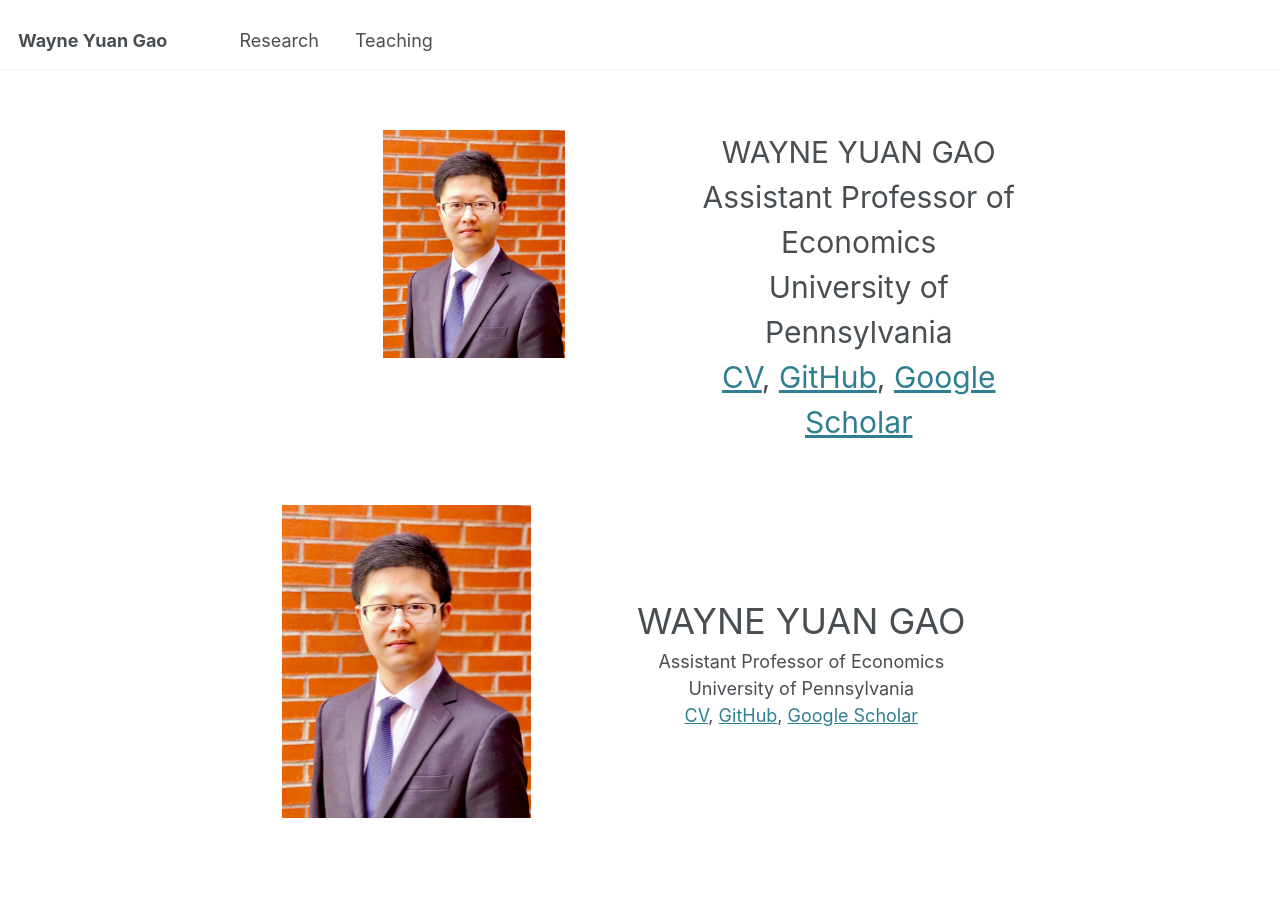
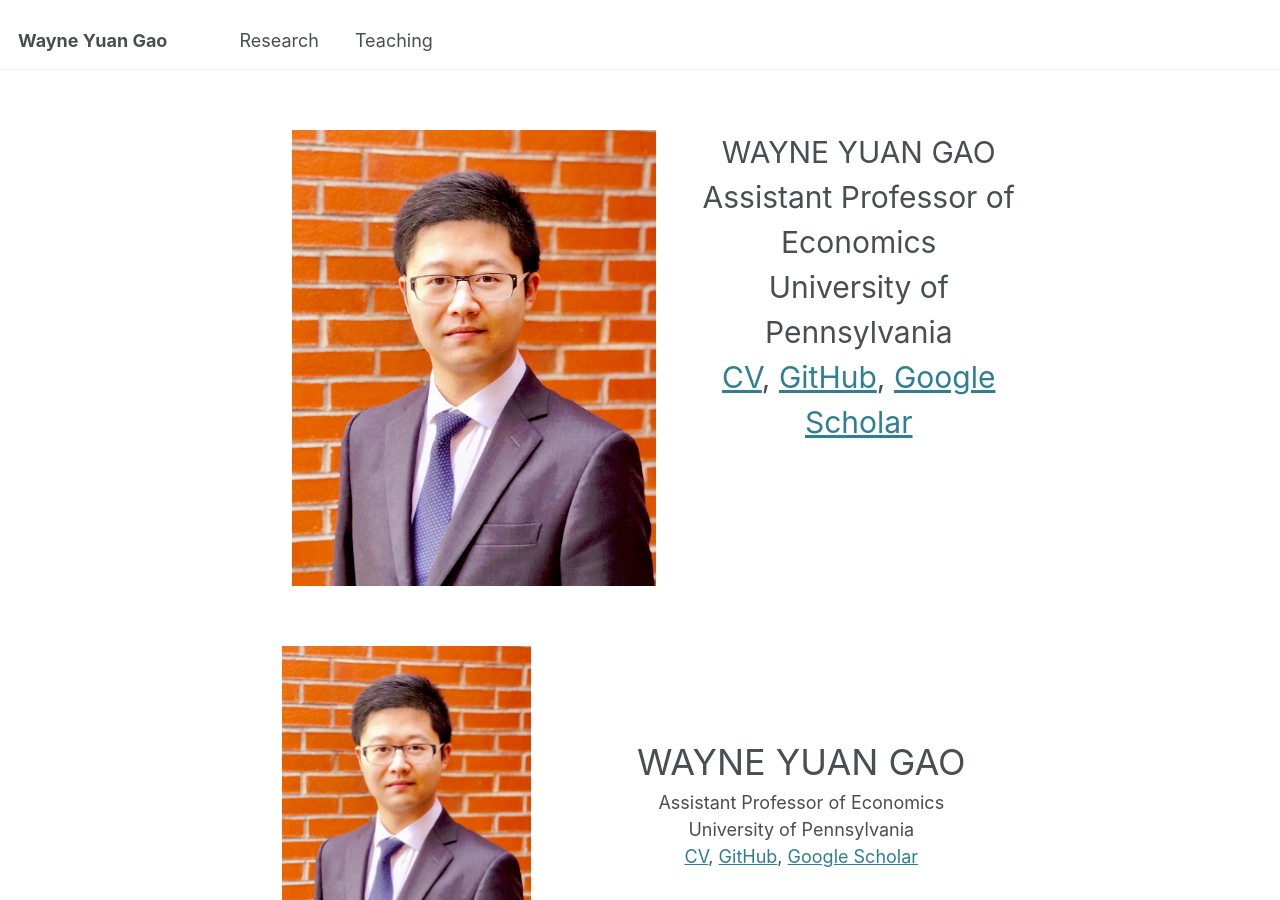
Before and after one commit to wayne-y-gao/wayne-y-gao.github.io, a Jekyll site: the page built from _pages/about.md, in a window 1280 px wide and 900 px high. Built offline with Jekyll 4.4.1, drawn with Linux system fonts in a browser that asks for light colours.

Commit message:
Update about.md

```diff
--- a/_pages/about.md
+++ b/_pages/about.md
@@ -9,7 +9,7 @@ redirect_from:
 
 <div class="flex-container">
   <div class="flex-item-left" style="text-align: center;">
-    <img src="images/BrickLargeS.jpg" alt="Profile Image" style="width:50%;">
+    <img src="images/BrickLargeS.jpg" alt="Profile Image" style="width:100%;">
   </div>
   <div class="flex-item-right">
     <div style="text-align: center;">
```
